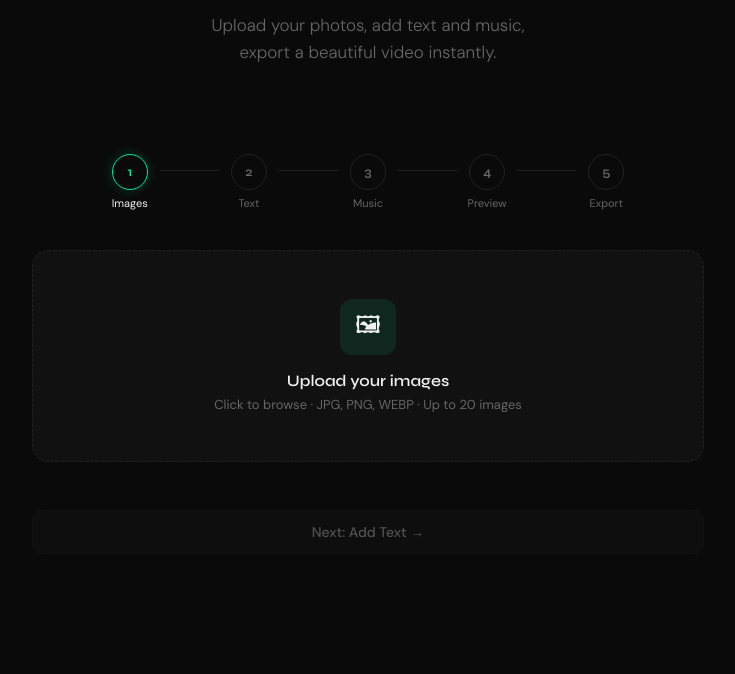
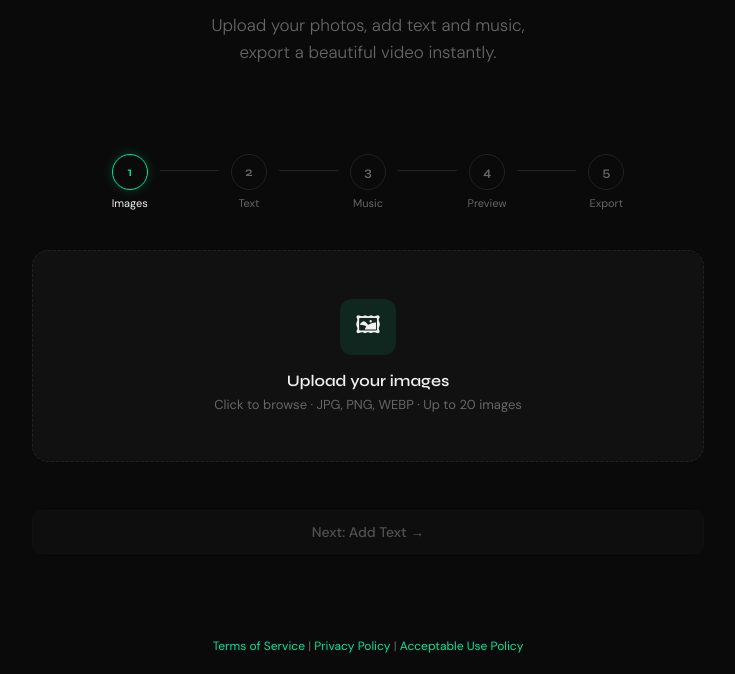
Before and after one commit to Rex-0431/Repository-name-pixelreel-Visibility-Public, a website: page index.html in a window 1280 px wide. Shown: the part 476-1150 px from the top of the page, without its empty margins (272-1007 px from the left). Before the commit the page ends 1094 px from the top, so only its background shows below. Drawn offline with Linux system fonts and the light colour scheme.

Commit message:
Update index.html

```diff
--- a/index.html
+++ b/index.html
@@ -1169,5 +1169,10 @@
     handleFiles(e.dataTransfer.files);
   });
 </script>
+  <footer style="text-align:center; padding:20px; font-size:12px; color:#666;">
+  <a href="terms.html" style="color:#00e5a0; text-decoration:none;">Terms of Service</a> |
+  <a href="privacy.html" style="color:#00e5a0; text-decoration:none;">Privacy Policy</a> |
+  <a href="acceptable-use.html" style="color:#00e5a0; text-decoration:none;">Acceptable Use Policy</a>
+</footer>
 </body>
 </html>
```
